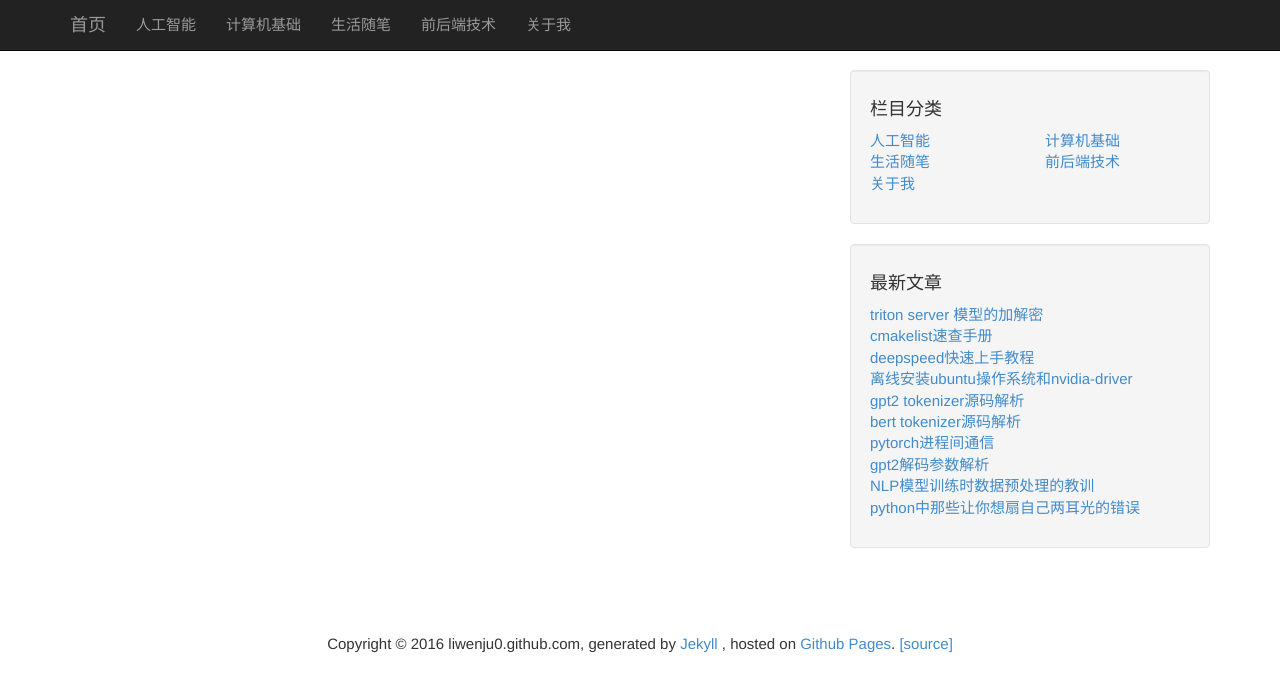
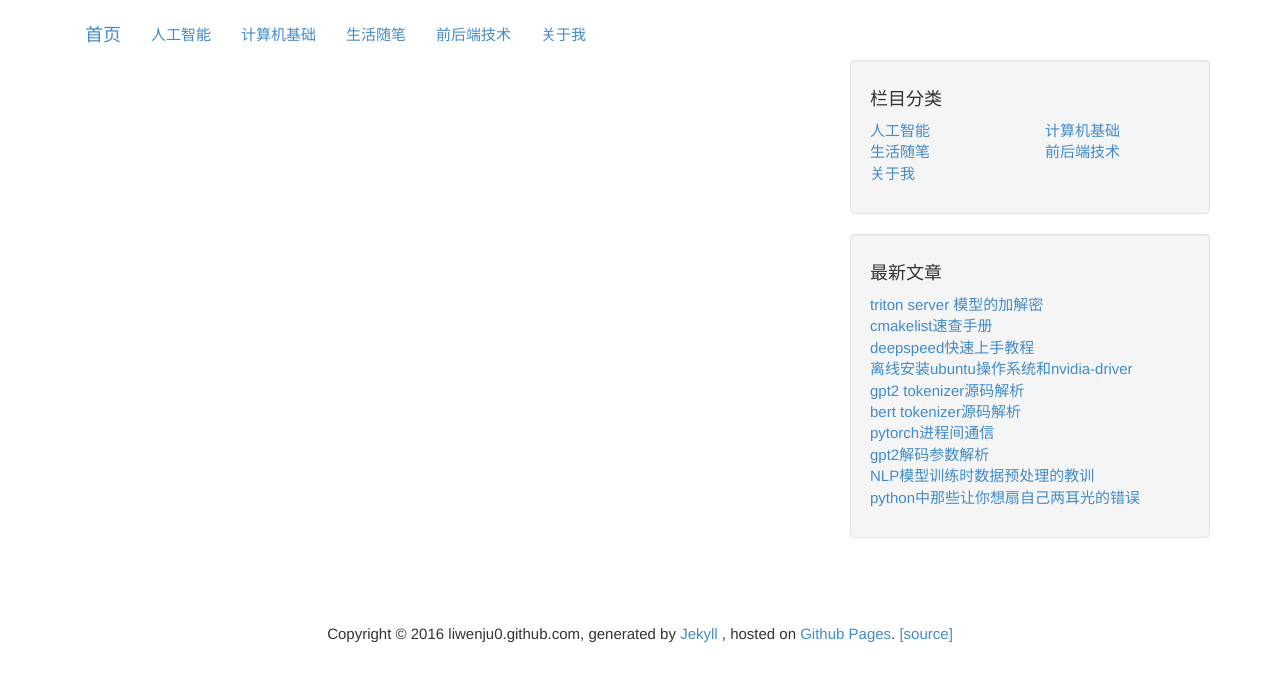
Before and after one commit to liwenju0/liwenju0.github.io, a Jekyll site: the page built from posts/frontback.md, in a window 1280 px wide. Shown: the top 692 px of the page. Built offline with Jekyll 4.4.1, drawn with Linux system fonts in a browser that asks for light colours.

Commit message:
调整分类

```diff
--- a/_layouts/category.html
+++ b/_layouts/category.html
@@ -1,5 +1,6 @@
 <!DOCTYPE html>
 <html lang="en">
+
 <head>
   <meta charset="utf-8">
   <meta http-equiv="X-UA-Compatible" content="IE=edge">
@@ -34,33 +35,16 @@
 
 <body>
   <!-- Navigation -->
-    <nav class="navbar navbar-inverse navbar-fixed-top" role="navigation">
+  <!-- Navigation -->
   <div class="container">
     <!-- Brand and toggle get grouped for better mobile display -->
-        <div class="navbar-header">
-          <button type="button" class="navbar-toggle" data-toggle="collapse" data-target="#bs-example-navbar-collapse-1">
-            <span class="sr-only">
-              Toggle navigation
-            </span>
-            <span class="icon-bar">
-            </span>
-            <span class="icon-bar">
-            </span>
-            <span class="icon-bar">
-            </span>
-          </button>
     <a class="navbar-brand" href="/">
       首页
     </a>
-        </div>
     <!-- Collect the nav links, forms, and other content for toggling -->
-        <div class="collapse navbar-collapse" id="bs-example-navbar-collapse-1">
     {% include navigation.html %}
-        </div>
     <!-- /.navbar-collapse -->
   </div>
-      <!-- /.container -->
-    </nav>
   <!-- Page Content -->
   <div class="container">
     <div class="row">
@@ -75,7 +59,7 @@
 
         <!-- List -->
         <ul class="list-unstyled">
-			{% for post in site.categories[page.category]  %}
+          {% for post in site.categories[page.category] %}
           {% capture y %}{{post.date | date:"%Y"}}{% endcapture %}
           {% if year != y %}
           {% assign year = y %}
@@ -83,7 +67,8 @@
           {% endif %}
           <li>
             <h4><span>{{ post.date | date:"%Y-%m-%d" }}</span>&raquo;
-				<a href="{{ post.url }}" title="{{ post.title }}">{{ post.title }}</a></h4>
+              <a href="{{ post.url }}" title="{{ post.title }}">{{ post.title }}</a>
+            </h4>
           </li>
           {% endfor %}
         </ul>
--- a/css/blog.css
+++ b/css/blog.css
@@ -5,7 +5,7 @@
  */
 
 body {
-    padding-top: 70px; /* Required padding for .navbar-fixed-top. Remove if using .navbar-static-top. Change if height of navigation changes. */
+    padding-top: 10px; /* Required padding for .navbar-fixed-top. Remove if using .navbar-static-top. Change if height of navigation changes. */
 }
 
 footer {
```
Lines whose indentation alone changed are shown as unchanged.
